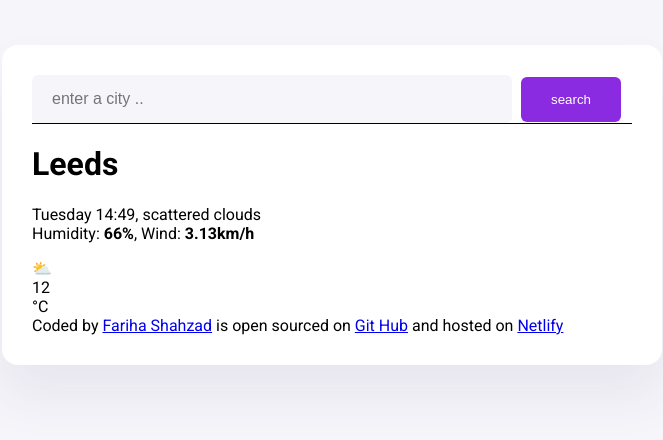
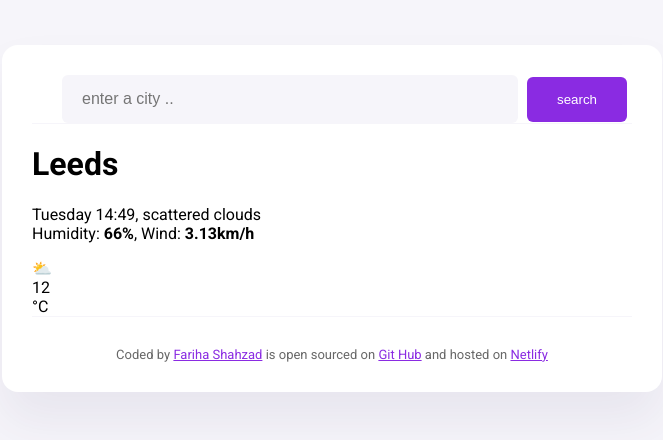
Before and after one commit to fr-sh/Fariha-Weather-App, a plain HTML site: page index.html in a window 1280 px wide. Shown: the whole page, without its empty margins (308-971 px from the left). Drawn offline with Linux system fonts and the light colour scheme.

Commit message:
added css to header footer and links

```diff
--- a/src/styles.css
+++ b/src/styles.css
@@ -3,9 +3,13 @@ body {
 
     font-family: "Roboto" ,sans-serif;
 }
+a{
+    color: blueviolet;
+}
+header {
+    border-bottom: 1px solid #F6F5FA;
+    padding: 0 0 0 30px;
 
-header {
-    border-bottom: 1px solid ;
 }
 
 .weather-app{
@@ -35,3 +39,10 @@ header {
     /* font-size: 16px; */
 
 }
+footer{
+    border-top: 1px solid #F6F5FA;
+    padding: 30px 0 0 0 ;
+    text-align: center;
+    font-size: 13px;
+    color: rgba(0, 0, 0, 0.6);
+}
```
